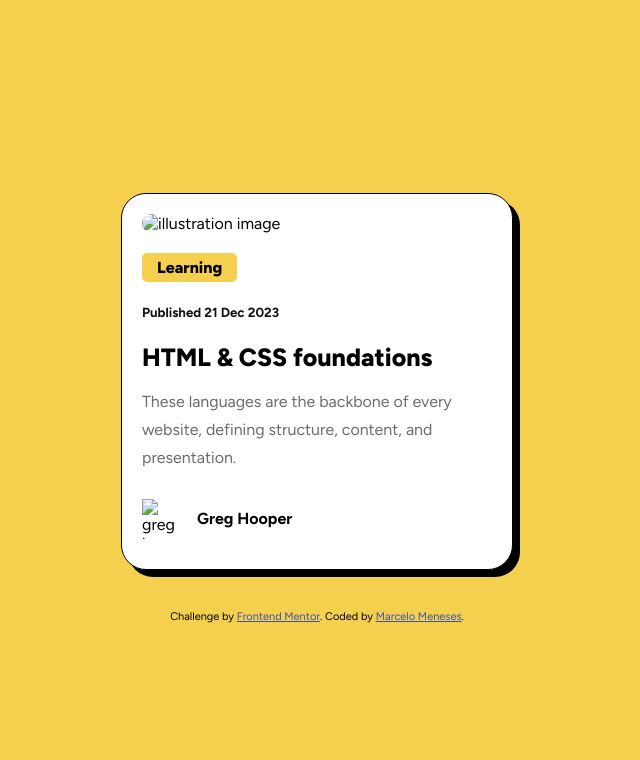
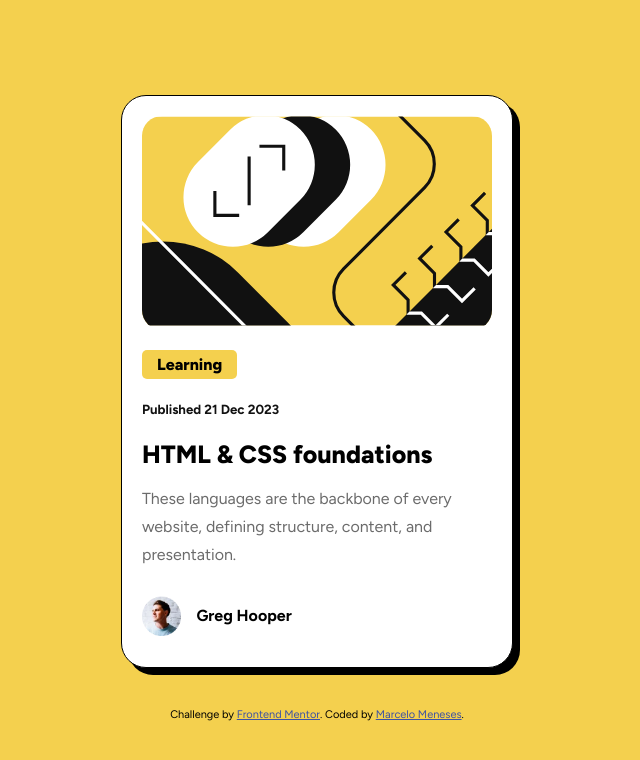
Before and after one commit to MenesesMG/blog-preview-card-main, a plain HTML site: page index.html in a window 1280 px wide. Shown: the whole page, without its empty margins (323-963 px from the left). Drawn offline with Linux system fonts and the light colour scheme; the site is published under a folder, as on GitHub Pages, so addresses that start at the root find nothing.

Commit message:
Assets Fix

```diff
--- a/index.html
+++ b/index.html
@@ -25,7 +25,7 @@
     <div class="card">
 
       <div class="illustration">
-        <img class="imgillustration" src="/assets/images/illustration-article.svg" alt="illustration image">
+        <img class="imgillustration" src="./assets/images/illustration-article.svg" alt="illustration image">
       </div>
 
       <div class="category">
@@ -39,7 +39,7 @@
       <div class="description"><p class="pdescription">These languages are the backbone of every website, defining structure, content, and presentation.</p></div>
 
       <div class="author">
-        <div class="authorprofile"><img class="avatar" src="/assets/images/image-avatar.webp" alt="greg hooper"></div>
+        <div class="authorprofile"><img class="avatar" src="./assets/images/image-avatar.webp" alt="greg hooper"></div>
         <div class="authorname"><h4>Greg Hooper</h4></div>
       </div>
     </div>
```
